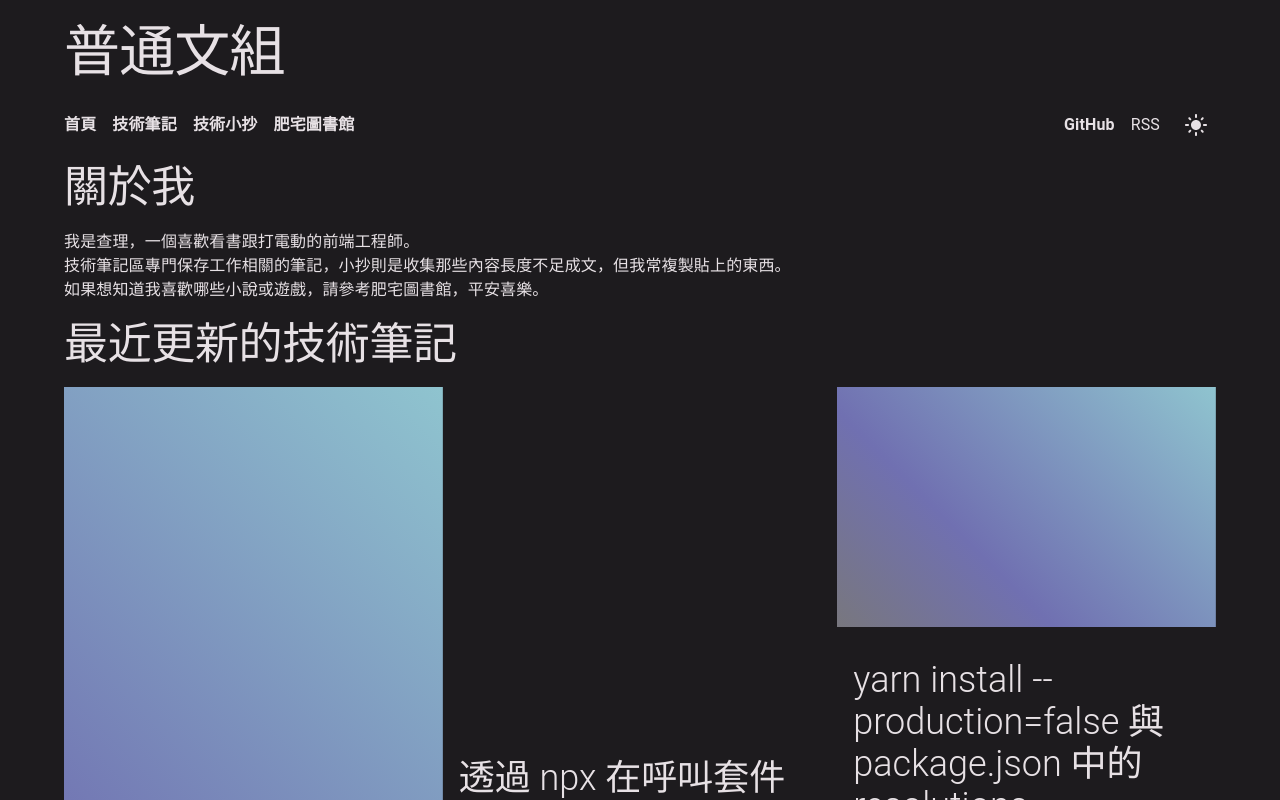
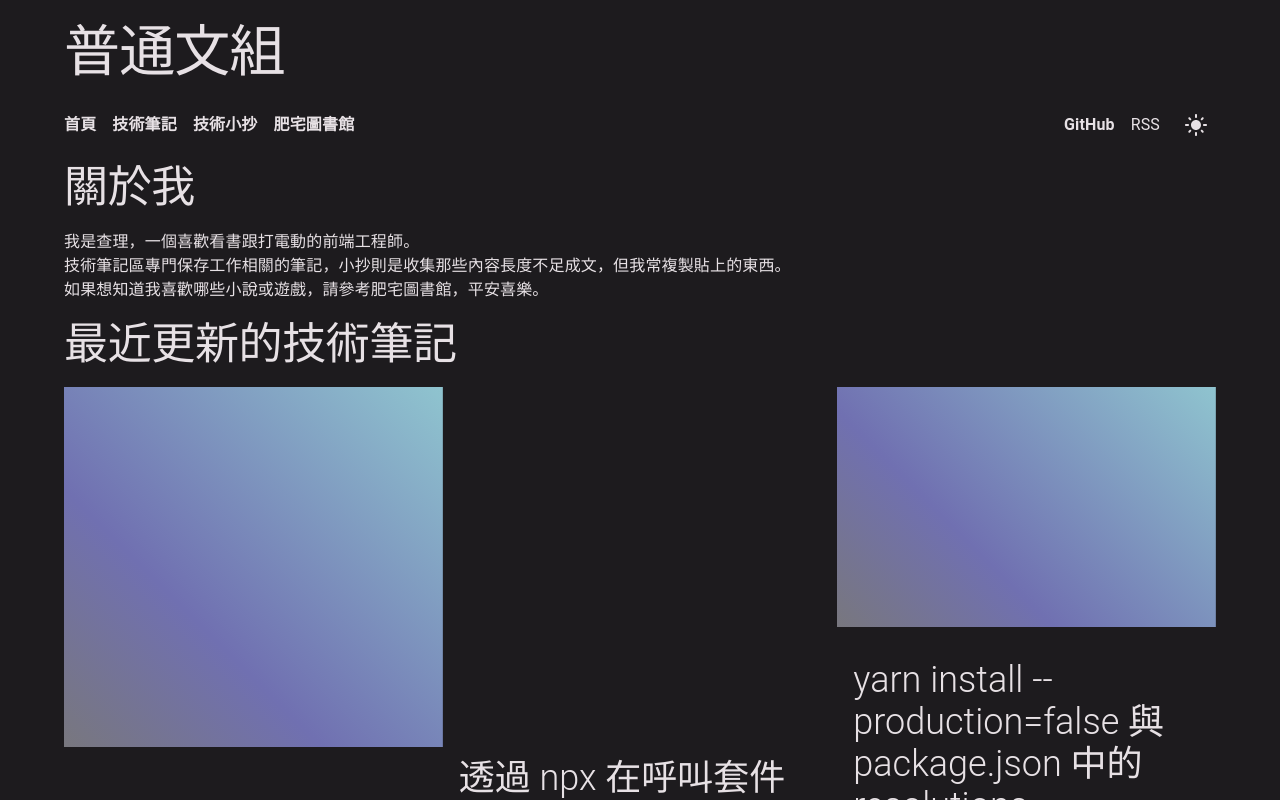
Before and after one commit to tzynwang/next-blog-v2, a Next.js app: page / in a window 1280 px wide. Shown: the top 800 px of the page. Built offline with nearby package versions, Linux system fonts and the light colour scheme.

Commit message:
[feat] Common/PostCard style

```diff
--- a/component/Common/PostCard/index.module.css
+++ b/component/Common/PostCard/index.module.css
@@ -5,27 +5,34 @@
 }
 
 .card {
+  max-width: 100%;
+  flex: 1 1 100%;
   display: flex;
-  flex: 1 1 100%;
   flex-direction: column;
   gap: 16px;
 }
 
 .post_image,
 .post_text {
+  max-width: 100%;
   flex: 1 1 50%;
   display: flex;
   flex-direction: column;
-  justify-content: center;
   padding: 16px;
 }
 
 .post_image {
   width: 100%;
-  min-height: 240px;
+  min-height: var(--post-min-height);
+  max-height: var(--post-max-height);
+  justify-content: center;
   background-position: center center;
   background-repeat: no-repeat;
   background-size: cover;
+}
+
+.post_text {
+  justify-content: flex-start;
 }
 
 @container (min-width: 720px) {
@@ -34,8 +41,8 @@
     gap: 0px;
   }
 
-  .post_image {
-    min-height: 100%;
+  .post_text {
+    justify-content: center;
   }
 }
 
```
